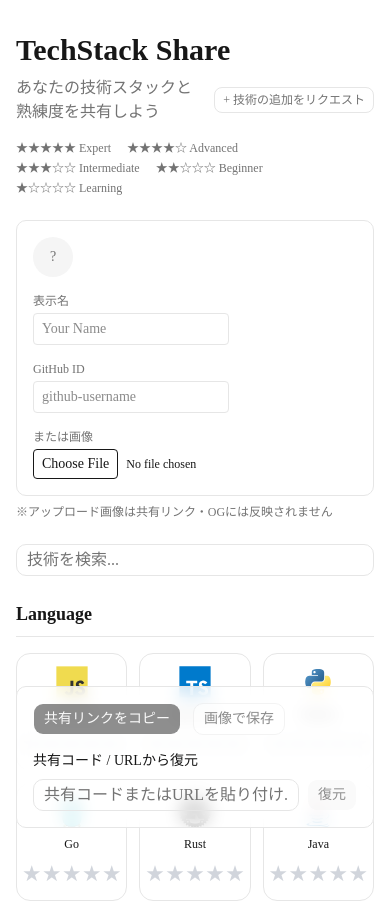
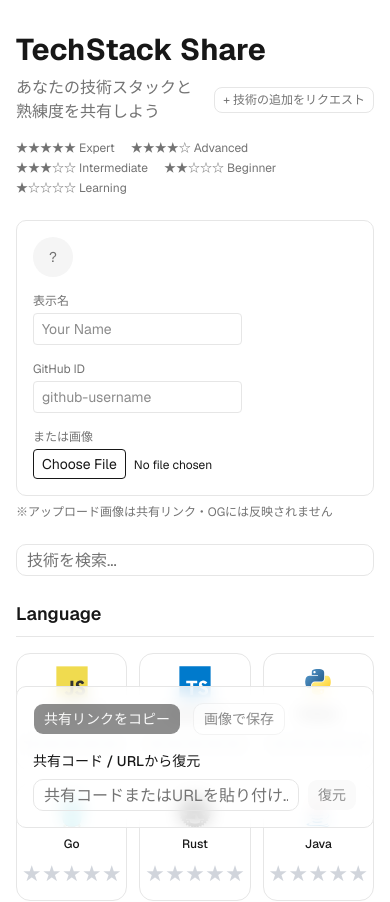
Before and after one commit to thirdlf03/techstack-share, a Next.js app: page / in a window 390 px wide. Shown: the top 902 px of the page. Built offline with nearby package versions, Linux system fonts and the light colour scheme; no server answers.

Commit message:
fix: set proper Japanese sans-serif font fallbacks to prevent Mincho on mobile

```diff
--- a/src/app/globals.css
+++ b/src/app/globals.css
@@ -7,7 +7,7 @@
 @theme inline {
   --color-background: var(--background);
   --color-foreground: var(--foreground);
-  --font-sans: var(--font-sans);
+  --font-sans: var(--font-geist-sans), "Hiragino Sans", "Hiragino Kaku Gothic ProN", "Noto Sans JP", "Meiryo", sans-serif;
   --font-mono: var(--font-geist-mono);
   --font-heading: var(--font-sans);
   --color-sidebar-ring: var(--sidebar-ring);
```
